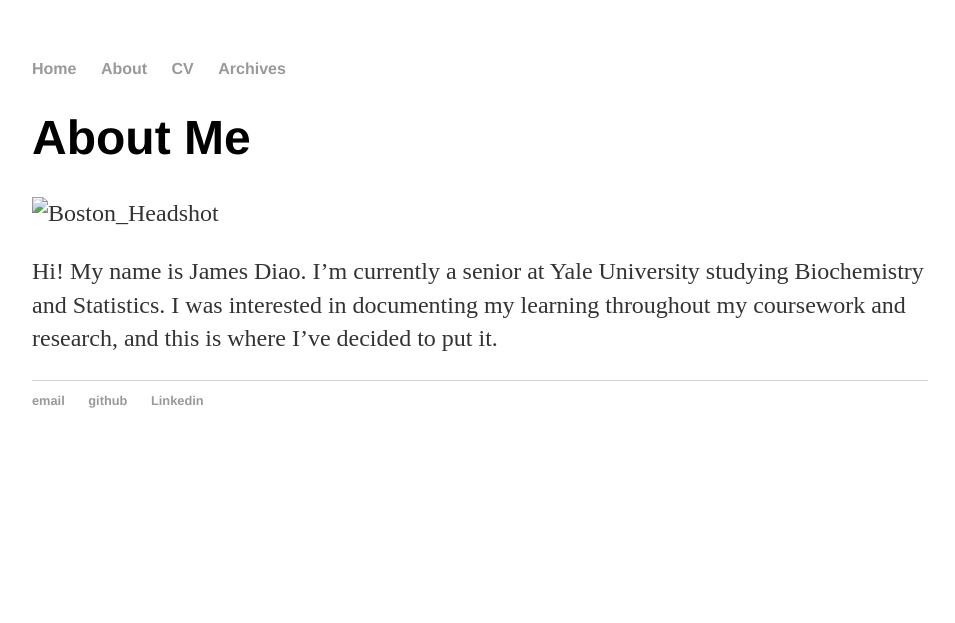
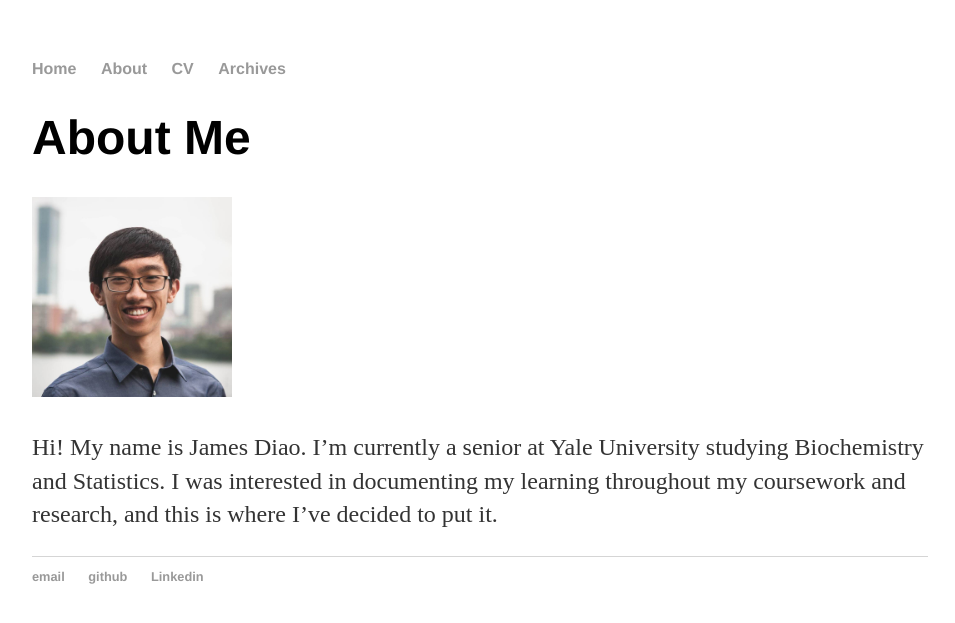
Before and after one commit to WENWENYU/jamesdiao.github.io, a Jekyll site: the page built from about/index.md, in a window 1280 px wide. Shown: the top 623 px of the page, without its empty margins (160-1115 px from the left). Built offline with Jekyll 4.4.1, drawn with Linux system fonts in a browser that asks for light colours.

```diff
--- a/about/index.md
+++ b/about/index.md
@@ -6,7 +6,7 @@
 About Me
 ========
 
-<img src="Boston_Headshot.jpg" alt="Boston_Headshot" style="width: 200px;"/>
+<img src="/img/Boston_Headshot.jpg" alt="Boston_Headshot" style="width: 200px;"/>
 
 Hi! My name is James Diao. I'm currently a senior at Yale University
 studying Biochemistry and Statistics. I was interested in documenting my
```
Also changed, not shown: index.md (+1 -1 lines).
